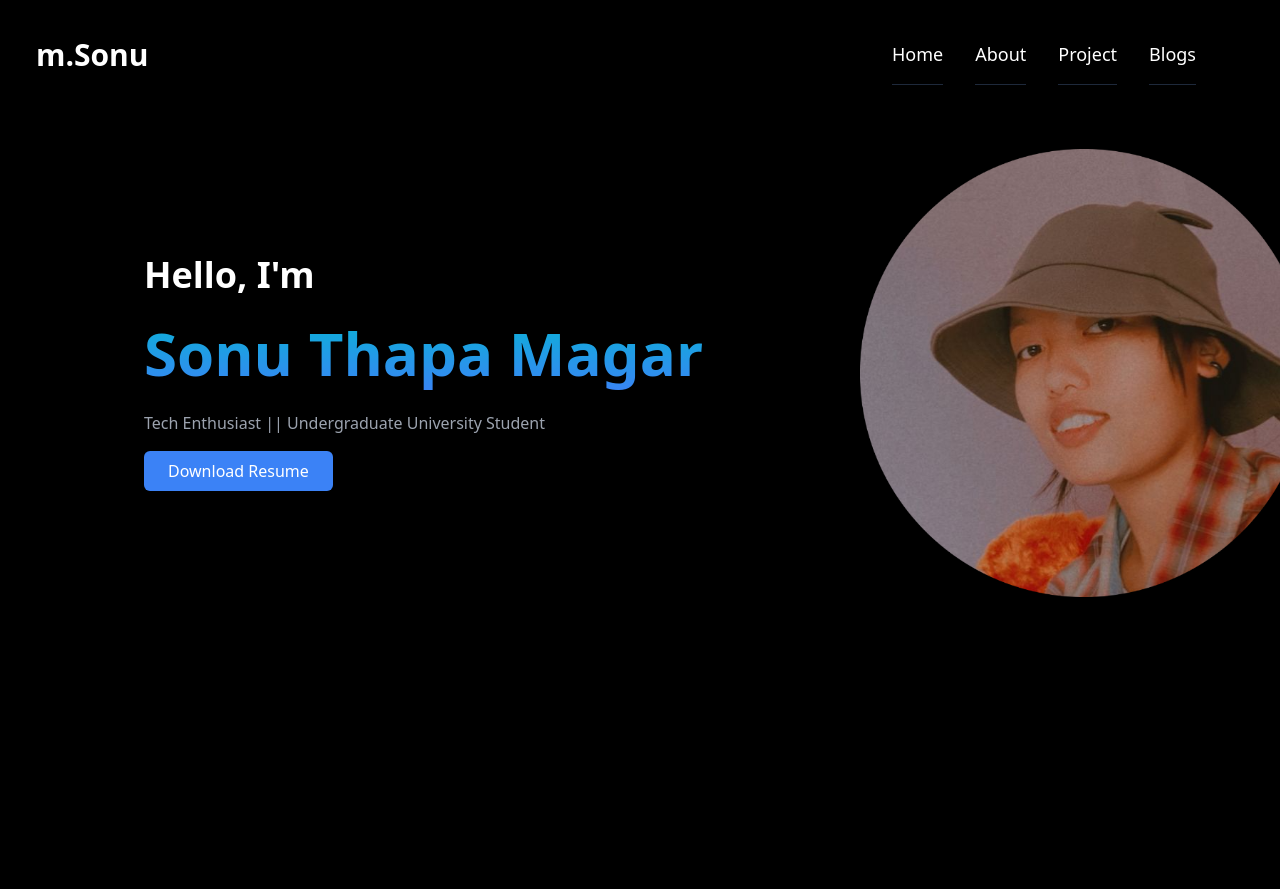
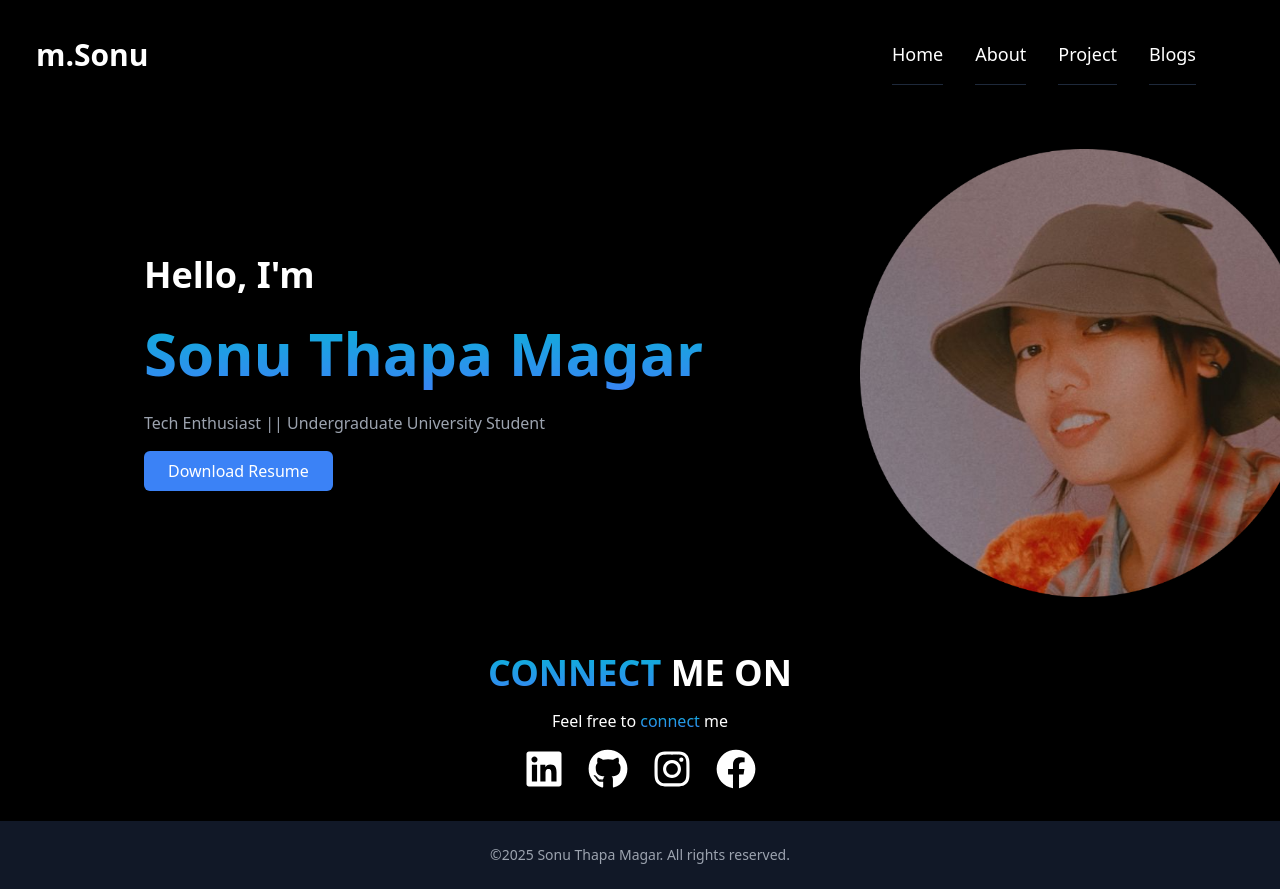
Before and after one commit to SonuThapaMagar/sonuthapamagar, a React (Vite) app in the folder portfolio/: page / in a window 1280 px wide. Shown: the top 889 px of the page. Before the commit the page ends 800 px from the top, so only its background shows below. Built offline with nearby package versions, Linux system fonts and the light colour scheme.

Commit message:
Footer added

```diff
--- a/portfolio/src/components/Hero.jsx
+++ b/portfolio/src/components/Hero.jsx
@@ -1,5 +1,6 @@
 import React from "react";
 import Profile from "../assets/sonu.png";
+import { FaLinkedin, FaGithub, FaInstagram, FaFacebook } from "react-icons/fa";
 
 const Hero = () => {
   return (
@@ -63,6 +64,64 @@ const Hero = () => {
 
                 </div>
             </section> */}
+      <div className="flex justify-center mx-auto">
+        <div>
+          <h1 className="text-4xl font-bold font-Montserrat py-4 mx-auto">
+            <span className="gradient-text">CONNECT</span> ME ON
+          </h1>
+          <p className="text-center">
+            Feel free to <span className="gradient-text">connect</span> me
+          </p>
+          <div className="flex justify-center gap-6 py-4 mb-4">
+            {/* LinkedIn */}
+            <a
+              href="https://www.linkedin.com/in/sonu-thapa-magar-b281b8275/"
+              target="_blank"
+              rel="noopener noreferrer"
+              className="text-white-600 hover:text-blue-300 transition duration-300"
+            >
+              <FaLinkedin size={40} />
+            </a>
+
+            {/* GitHub */}
+            <a
+              href="https://github.com/SonuThapaMagar"
+              target="_blank"
+              rel="noopener noreferrer"
+              className="text-white-800 hover:text-blue-300 transition duration-300"
+            >
+              <FaGithub size={40} />
+            </a>
+
+            {/* Instagram */}
+            <a
+              href="https://www.instagram.com/_soucie_/"
+              target="_blank"
+              rel="noopener noreferrer"
+              className="text-white-800 hover:text-blue-300  transition duration-300"
+            >
+              <FaInstagram size={40} />
+            </a>
+
+            {/* Facebook */}
+            <a
+              href="https://www.facebook.com/sonu.thapamagar.9083"
+              target="_blank"
+              rel="noopener noreferrer"
+              className="text-white-800 hover:text-blue-300  transition duration-300"
+            >
+              <FaFacebook size={40} />
+            </a>
+          </div>
+        </div>
+      </div>
+
+      {/* Footer Section */}
+      <footer className="bg-gray-900 text-gray-400 py-6 text-center">
+        <p className="text-sm">
+          &copy;{new Date().getFullYear()} Sonu Thapa Magar. All rights reserved.
+        </p>
+      </footer>
     </main>
   );
 };
```
Also changed, not shown: 1 other file (tests, documents, lock files or other folders). Lines whose indentation alone changed are shown as unchanged.
